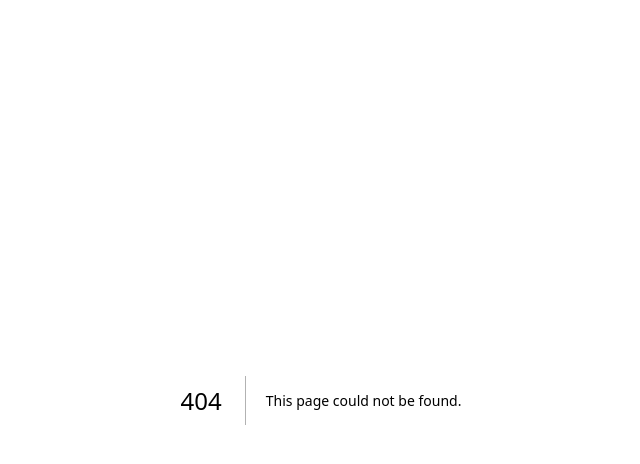
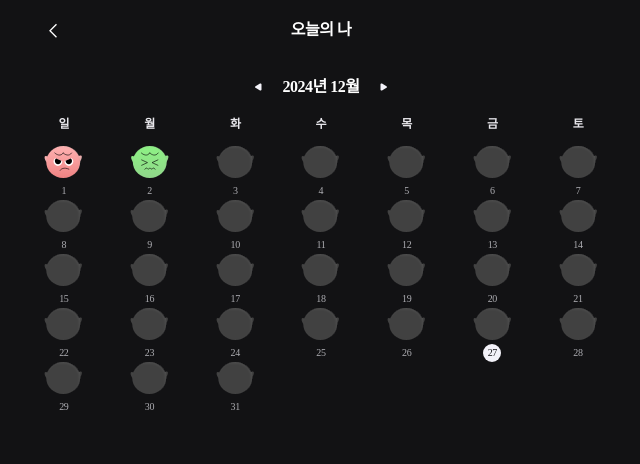
Before and after one commit to UGG-2TEAM/frontend, a Next.js app: page /detail in a window 1280 px wide. Before the commit this address had no page. Shown: the top 464 px of the page, without its empty margins (319-959 px from the left). Built offline with nearby package versions, Linux system fonts and the light colour scheme; a web font is replaced by a local one.

Commit message:
🎨 Design : 바뀐 디자인에 맞게 수정

```diff
--- /dev/null
+++ b/src/app/detail/page.js
@@ -0,0 +1,65 @@
+"use client";
+import Typography from "@/components/Typography";
+import React from "react";
+import FeelingsCalendar from "./panel/FeelingsCalendar";
+
+const Page = () => {
+  return (
+    <div
+      style={{
+        display: "flex",
+        flexDirection: "column",
+        alignItems: "center",
+        minHeight: "100svh",
+        width: "100%",
+        baxSizing: "border-box",
+      }}
+    >
+      <div
+        style={{
+          display: "flex",
+          flexDirection: "row",
+          justifyContent: "space-between",
+          alignItems: "center",
+          width: "100%",
+          padding: "1.125rem 1.25rem",
+          boxSizing: "border-box",
+        }}
+      >
+        <svg
+          xmlns="http://www.w3.org/2000/svg"
+          width="24"
+          height="24"
+          viewBox="0 0 24 24"
+          fill="none"
+        >
+          <path
+            d="M15 6.75L9 12.75L15 18.75"
+            stroke="white"
+            strokeWidth="1.323"
+            strokeLinecap="square"
+          />
+        </svg>
+        <Typography
+          variant="subtitle01"
+          style={{
+            color: "var(--grayscale-white, #FFF)",
+            textAlign: "center",
+          }}
+        >
+          오늘의 나
+        </Typography>
+        <svg
+          xmlns="http://www.w3.org/2000/svg"
+          width="24"
+          height="24"
+          viewBox="0 0 24 24"
+          fill="none"
+        />
+      </div>
+      <FeelingsCalendar />
+    </div>
+  );
+};
+
+export default Page;
--- a/src/app/detail/panel/FeelingsCalendar.css
+++ b/src/app/detail/panel/FeelingsCalendar.css
@@ -14,11 +14,11 @@
 
 .react-calendar__tile--active {
   background-color: transparent !important;
-  color: #ffffff;
+  color: #e7e6eb;
 }
 
 .react-calendar__month-view__weekdays {
-  color: #000;
+  color: #e7e6eb;
   text-align: center;
   align-self: stretch;
   /* body/body04 */
@@ -55,7 +55,7 @@ abbr[title] {
   font-weight: 600;
   line-height: 1.5rem; /* 150% */
   letter-spacing: -0.03rem;
-  color: var(--grayscale--black);
+  color: var(--grayscale-white, #fff);
   padding: 0;
 }
 
@@ -110,7 +110,7 @@ abbr[title] {
   flex-direction: column;
   justify-content: center;
   align-items: center;
-  gap: 0.125rem;
+  gap: 0.25rem;
 }
 
 .day {
@@ -122,7 +122,6 @@ abbr[title] {
   border-radius: 100%;
 }
 .date p {
-  color: var(--grayscale-gray08, #636267);
   text-align: center;
   display: inline-block;
   height: "0.0625rem";
--- a/src/app/detail/panel/FeelingsCalendar.js
+++ b/src/app/detail/panel/FeelingsCalendar.js
@@ -5,7 +5,6 @@ import dayjs from "dayjs";
 import Emoji from "../../../components/Emoji";
 import { emojis } from "@/types/emojis";
 import Typography from "@/components/Typography";
-import { color } from "storybook/internal/theming";
 
 const data = [
   { date: 1, emotion: 1 },
@@ -22,8 +21,7 @@ const CustomTile = ({ date, emotion = "no", isToday }) => {
         style={
           isToday
             ? {
-                color: "var(--grayscale-white, #fff) !important",
-                backgroundColor: "var(--grayscale-gray11, #2c2c2e)",
+                backgroundColor: "var(--grayscale-gray01, #F3F2F9)",
               }
             : {}
         }
@@ -31,10 +29,8 @@ const CustomTile = ({ date, emotion = "no", isToday }) => {
         <Typography
           variant="caption02"
           component="p"
-          styles={{
-            color: isToday
-              ? "var(--grayscale-white, #fff) !important"
-              : "var(--grayscale-gray08, #636267)",
+          style={{
+            color: isToday ? "#1C1C1E" : "#ADADB2",
           }}
         >
           {day}
@@ -64,7 +60,7 @@ const FeelingsCalendar = () => {
         >
           <path
             d="M14.5 11.134C15.1667 11.5189 15.1667 12.4811 14.5 12.866L10 15.4641C9.33333 15.849 8.5 15.3679 8.5 14.5981L8.5 9.40192C8.5 8.63212 9.33333 8.151 10 8.5359L14.5 11.134Z"
-            fill="#2C2C2E"
+            fill="#F3F2F9"
           />
         </svg>
       }
@@ -78,7 +74,7 @@ const FeelingsCalendar = () => {
         >
           <path
             d="M9.5 11.134C8.83333 11.5189 8.83333 12.4811 9.5 12.866L14 15.4641C14.6667 15.849 15.5 15.3679 15.5 14.5981L15.5 9.40192C15.5 8.63212 14.6667 8.151 14 8.5359L9.5 11.134Z"
-            fill="#2C2C2E"
+            fill="#F3F2F9"
           />
         </svg>
       }
```
